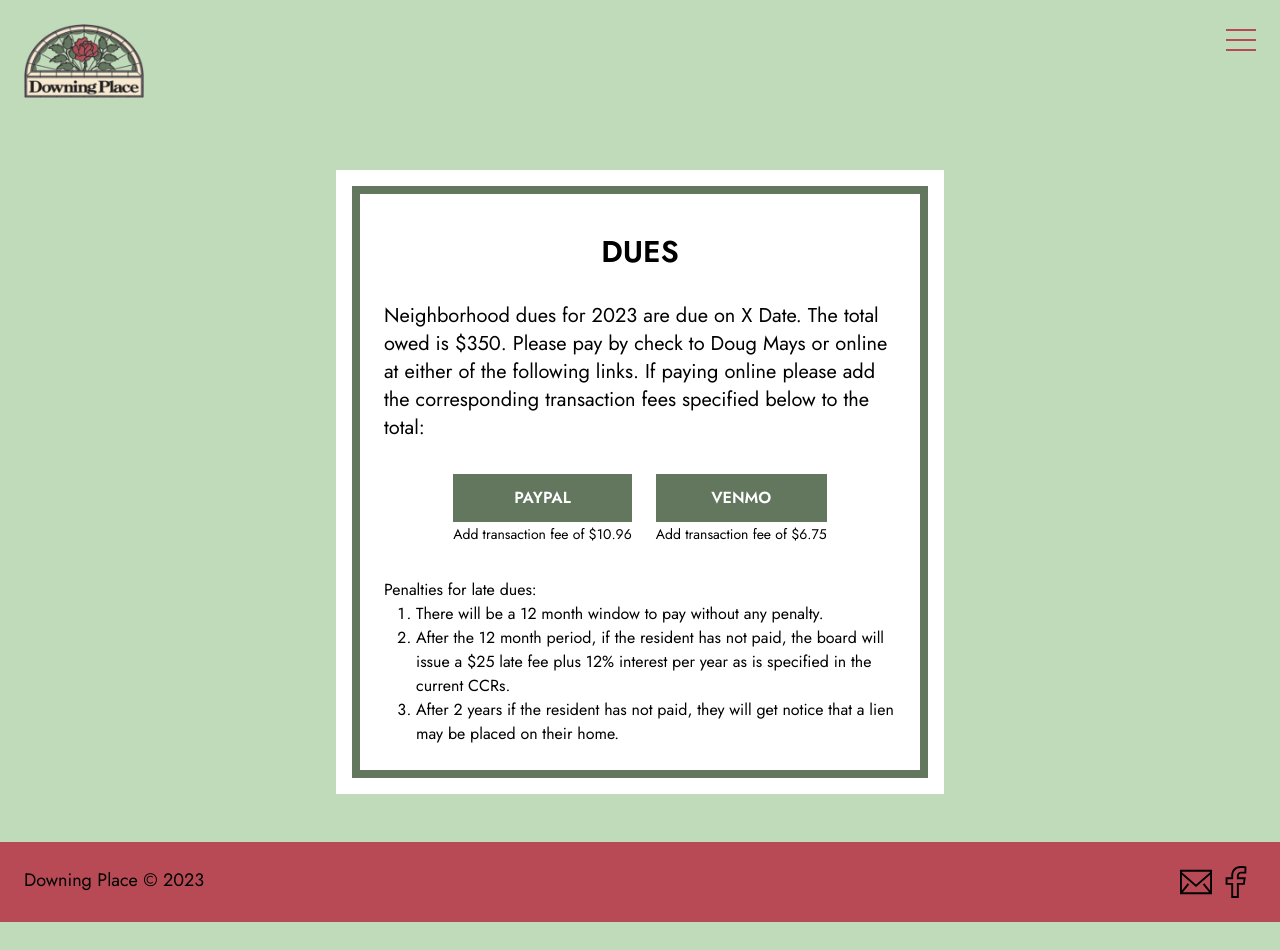
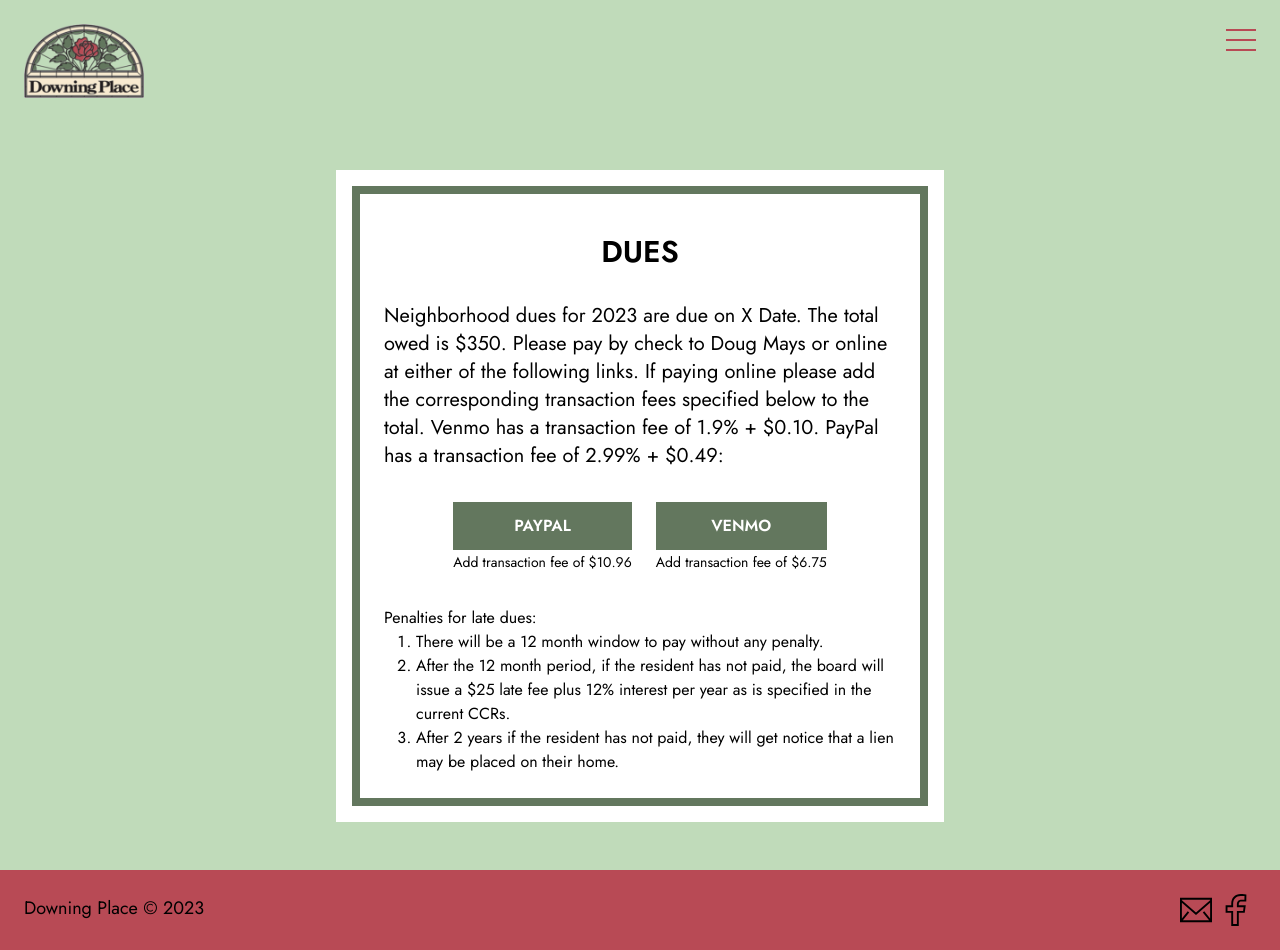
Before and after one commit to CGeohagan/downing-place, a Next.js app: page /dues in a window 1280 px wide. Before the commit the page ends 922 px from the top, so only its background shows below. Built offline with nearby package versions, Linux system fonts and the light colour scheme.

Commit message:
small update of language

```diff
--- a/src/pages/dues.js
+++ b/src/pages/dues.js
@@ -12,7 +12,9 @@ export default function Dues() {
             Neighborhood dues for 2023 are due on X Date. The total owed is
             $350. Please pay by check to Doug Mays or online at either of the
             following links. If paying online please add the corresponding
-            transaction fees specified below to the total:
+            transaction fees specified below to the total. Venmo has a
+            transaction fee of 1.9% + $0.10. PayPal has a transaction fee of
+            2.99% + $0.49:
           </p>
           <div className='flex justify-center items-center my-8'>
             <div className='mx-3'>
--- a/src/pages/project-approvals.js
+++ b/src/pages/project-approvals.js
@@ -19,8 +19,8 @@ export default function ProjectApprovals() {
             >
               CCRs
             </a>
-            , any new structures or external home improvements must be approved
-            by the board.
+            , any new structures or significant external home improvements must
+            be approved by the board.
           </p>
           <p className='text-lg mt-4'>
             The process for project approvals is to send a description of the
```
